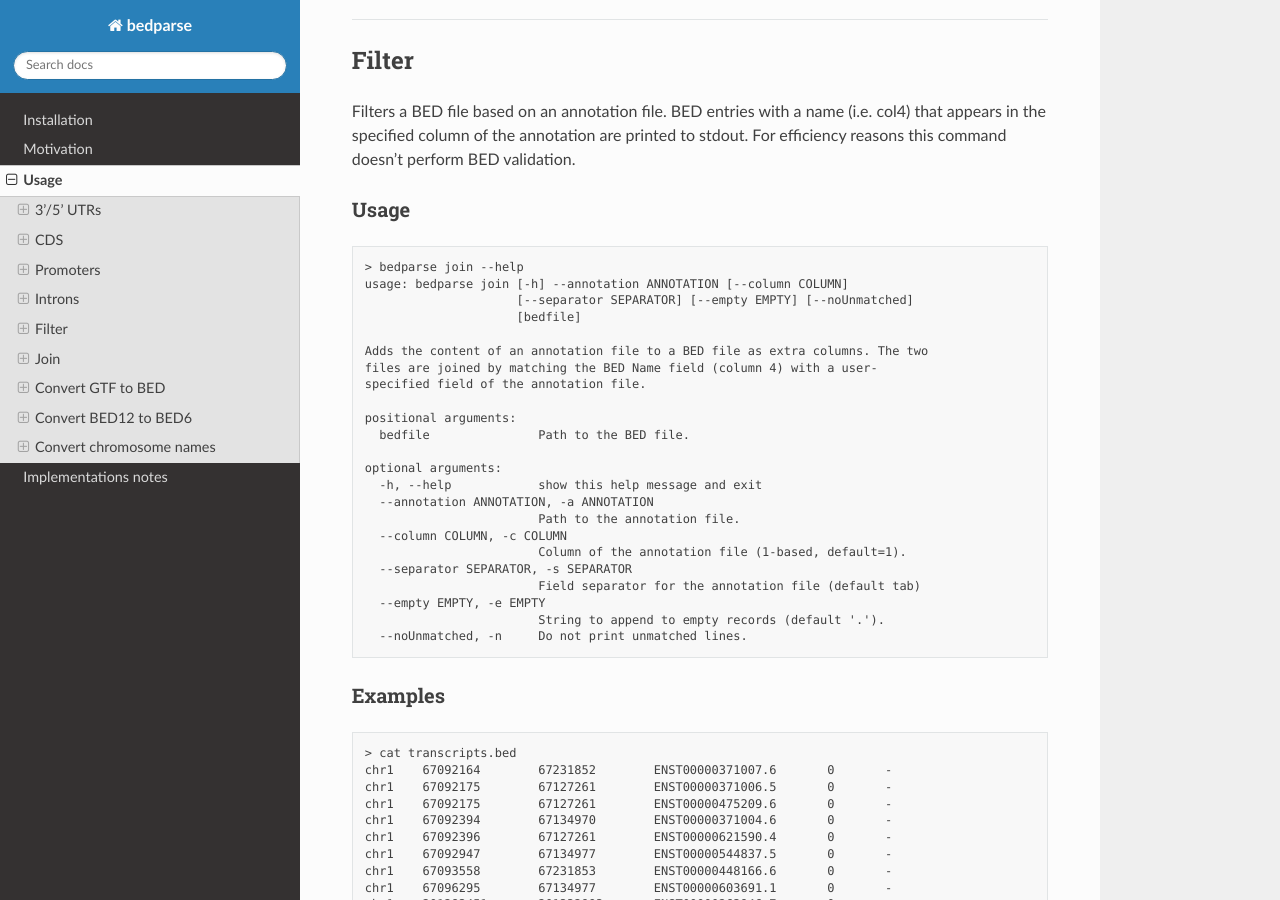
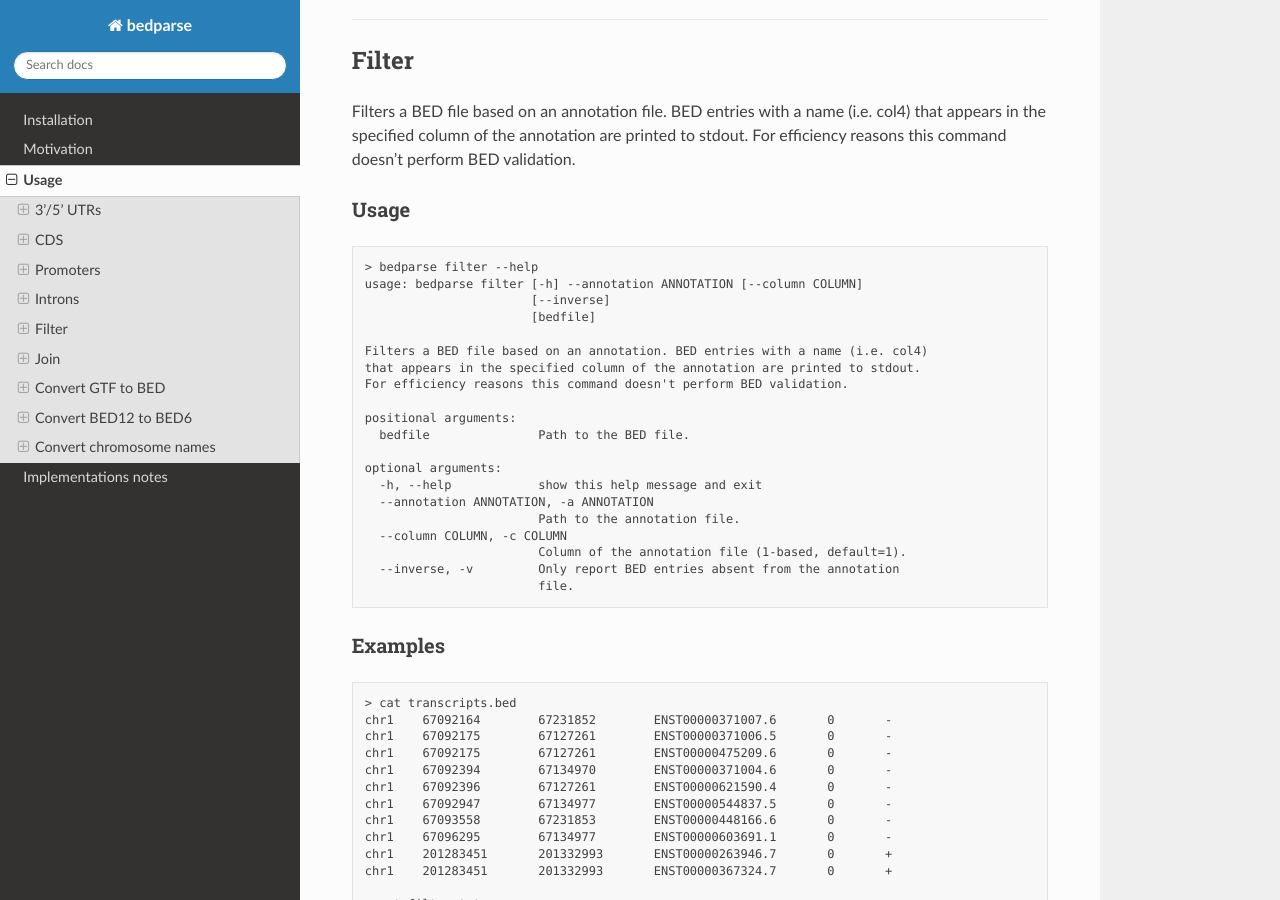
Before and after one commit to tleonardi/bedparse, a Sphinx documentation site: the page built from docs/Usage.md, in a window 1280 px wide and 900 px high, scrolled down 3318 px. Built offline with Sphinx 7.4.7 and the Read the Docs theme 2.0.0, drawn with Linux system fonts in a browser that asks for light colours.

Commit message:
Added -v option to bedparse filter

````diff
--- a/docs/Usage.md
+++ b/docs/Usage.md
@@ -163,14 +163,14 @@
 #### Usage
 
 ```text
-> bedparse join --help
-usage: bedparse join [-h] --annotation ANNOTATION [--column COLUMN]
-                     [--separator SEPARATOR] [--empty EMPTY] [--noUnmatched]
-                     [bedfile]
+> bedparse filter --help
+usage: bedparse filter [-h] --annotation ANNOTATION [--column COLUMN]
+                       [--inverse]
+                       [bedfile]
 
-Adds the content of an annotation file to a BED file as extra columns. The two
-files are joined by matching the BED Name field (column 4) with a user-
-specified field of the annotation file.
+Filters a BED file based on an annotation. BED entries with a name (i.e. col4)
+that appears in the specified column of the annotation are printed to stdout.
+For efficiency reasons this command doesn't perform BED validation.
 
 positional arguments:
   bedfile               Path to the BED file.
@@ -181,12 +181,8 @@
                         Path to the annotation file.
   --column COLUMN, -c COLUMN
                         Column of the annotation file (1-based, default=1).
-  --separator SEPARATOR, -s SEPARATOR
-                        Field separator for the annotation file (default tab)
-  --empty EMPTY, -e EMPTY
-                        String to append to empty records (default '.').
-  --noUnmatched, -n     Do not print unmatched lines.
-
+  --inverse, -v         Only report BED entries absent from the annotation
+                        file.
 ```
 
 #### Examples
````
Also changed, not shown: 1 other file.
